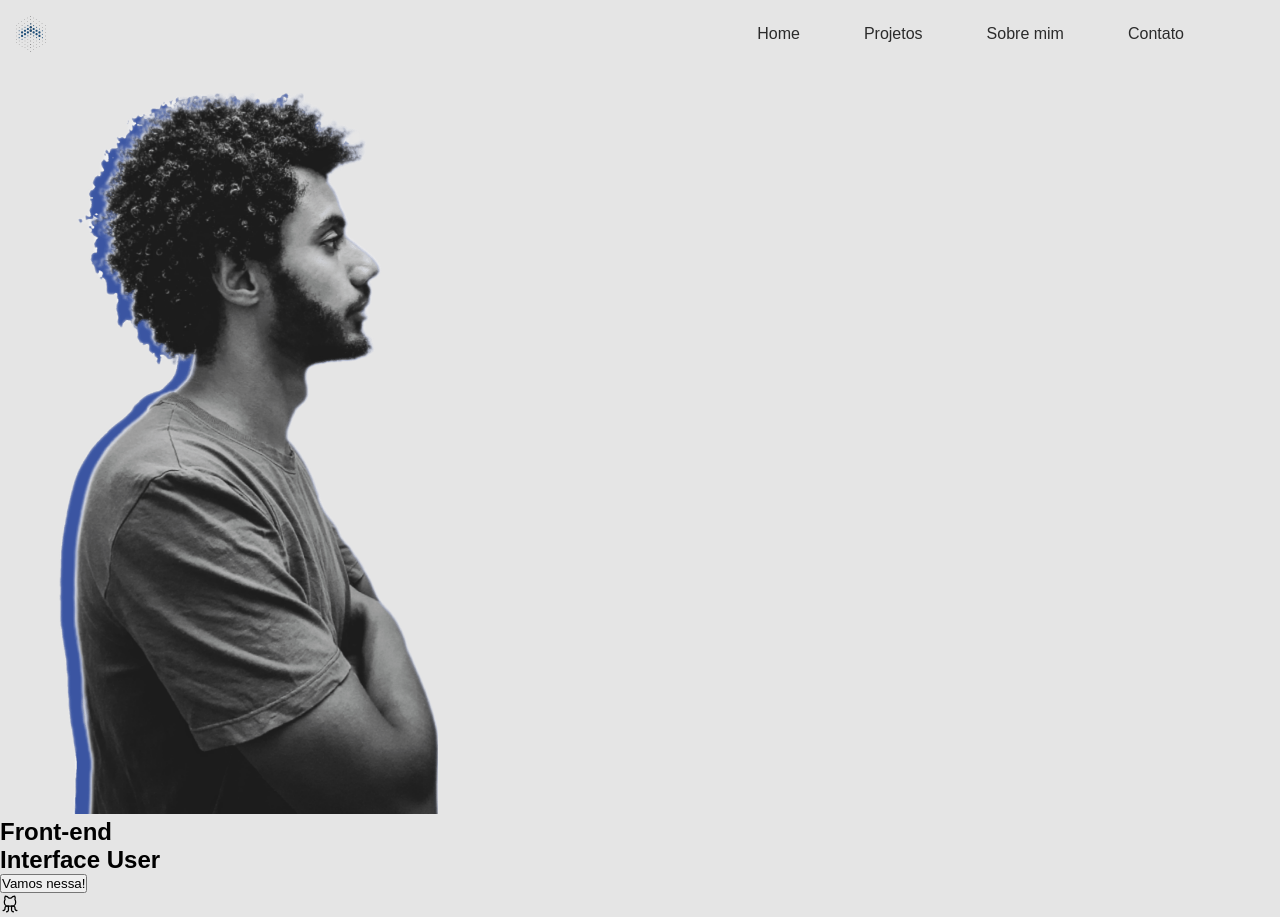
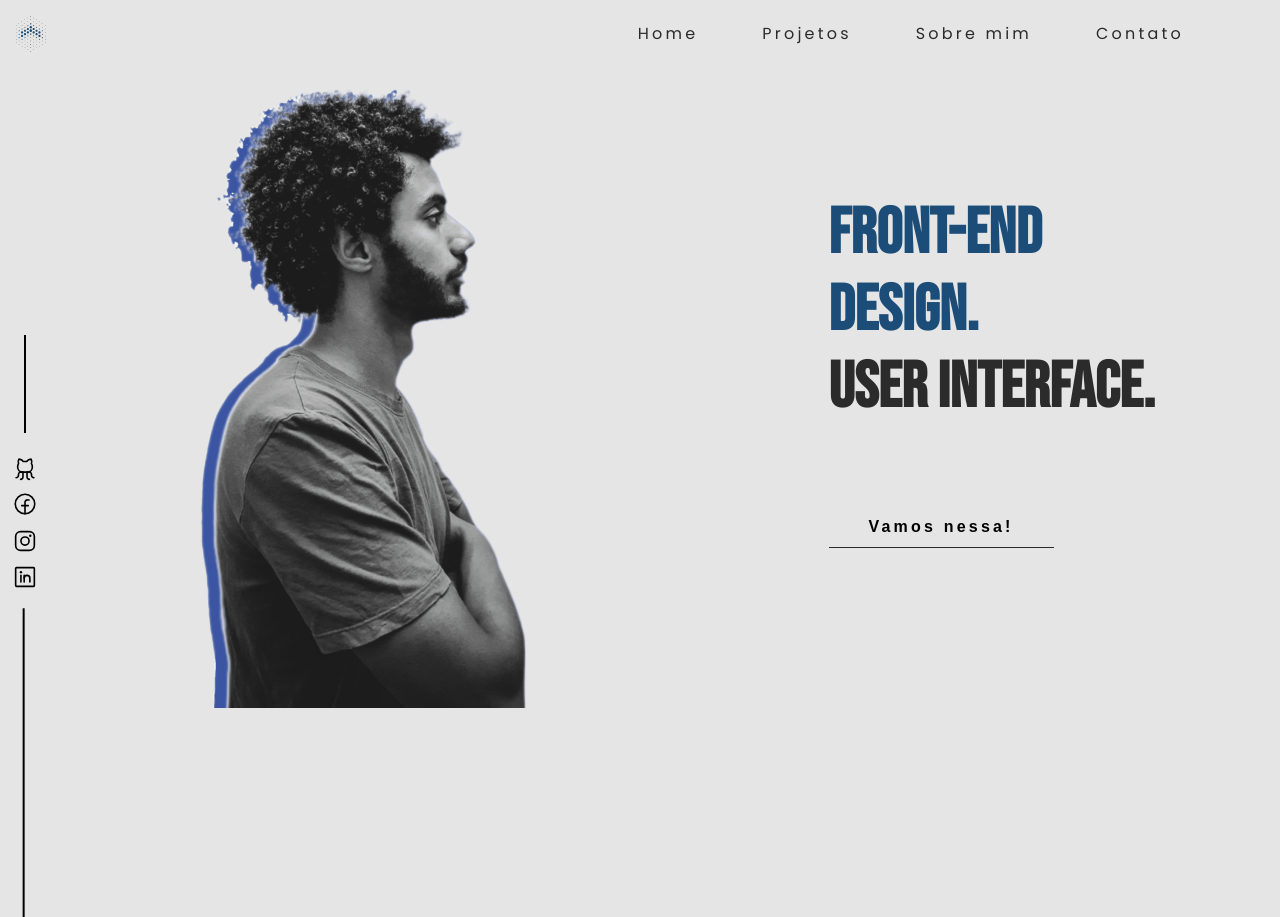
Before and after one commit to GustavoFFelipe/gustavo-portfolio, a React (Vite) app: page / in a window 1280 px wide. After the commit the page ends 800 px from the top, so only its background shows below. Built offline with nearby package versions, Linux system fonts and the light colour scheme.

Commit message:
Banner component

```diff
--- a/index.html
+++ b/index.html
@@ -2,9 +2,12 @@
 <html lang="en">
   <head>
     <meta charset="UTF-8" />
+    <link rel="preconnect" href="https://fonts.googleapis.com">
+    <link rel="preconnect" href="https://fonts.gstatic.com" crossorigin>
+
     <link rel="icon" type="image/svg+xml" href="/vite.svg" />
     <meta name="viewport" content="width=device-width, initial-scale=1.0" />
-    <title>Gustavo Felipe</title>
+    <link href="https://fonts.googleapis.com/css2?family=Bebas+Neue&family=Poppins:wght@400;700;900&display=swap" rel="stylesheet">    <title>Gustavo Felipe</title>
   </head>
   <body>
     <div id="root"></div>
--- /dev/null
+++ b/src/App.module.css
@@ -0,0 +1,6 @@
+.mainContent{
+    display: grid;
+    grid-template-columns: 50px 1fr;
+    justify-content: flex-start;
+    align-items: center;
+}
--- a/src/App.tsx
+++ b/src/App.tsx
@@ -3,15 +3,17 @@ import { Banner } from './components/Banner'
 import { Header } from './components/Header'
 import { Sidebar } from './components/Sidebar'
 import './global.css'
-
+import style from './App.module.css'
 
 function App() {
 
   return (
     <div className="App">
       <Header />
-      <Banner />
-      <Sidebar />
+      <article className={style.mainContent}>
+        <Sidebar />
+        <Banner />
+      </article>
     </div>
   )
 }
--- a/src/components/Banner.module.css
+++ b/src/components/Banner.module.css
@@ -1,3 +1,60 @@
+article {
+    display: flex;
+    justify-content: space-around;
+    align-items: center;
+}
+
 .perfil{
-    width: 35rem;
+    width: 30rem;
 }
+
+.bannerText {
+    margin-bottom: 2rem;
+
+}
+.bannerText > h2{
+    width: 22rem;
+    font-family: 'Bebas Neue', sans-serif;
+    font-size: 4rem;
+    font-weight: 700;
+    letter-spacing: 0rem;
+}
+.bannerText > .blackText{
+    color: var(--black-text)
+}
+.bannerText > .blueText{
+    color: var(--blue-text)
+}
+
+.bannerText > .blueText:hover{
+    color: var(--black-text);
+    transition: color .5s
+}
+.bannerText > .blackText:hover{
+    color: var(--blue-text);
+    transition: color .5s;
+}
+.buttonPopForm {
+
+    background-color: transparent;
+    margin-top: 5rem;
+
+    padding: .5rem 2.5rem;
+    font-size: 1rem;
+    font-weight: 700;
+
+    letter-spacing: .2rem;
+    line-height: 1.6;
+
+    border: 0;
+    border-bottom: 1px solid var(--black-text)
+}
+.buttonPopForm:hover {
+    transition: filter 2s;
+    color: var(--blue-text);
+    border: 1px solid var(--blue-text);
+    box-shadow: 2px 4px var(--black-text);
+    filter: brightness(1.9);
+    cursor: pointer;
+
+}
--- a/src/components/Banner.tsx
+++ b/src/components/Banner.tsx
@@ -6,10 +6,10 @@ export function Banner(){
         <article>
 
             <img className={style.perfil} src={PerfilPhoto} alt="" />
-            <div>
-                <h2>Front-end</h2>
-                <h2>Interface User</h2>
-                <button> Vamos nessa!</button>
+            <div className={style.bannerText}>
+                <h2 className={style.blueText}>FRONT-END DESIGN.</h2>
+                <h2 className={style.blackText}>USER INTERFACE.</h2>
+                <button className={style.buttonPopForm} > Vamos nessa!</button>
             </div>
         </article>
     )
--- a/src/components/Header.module.css
+++ b/src/components/Header.module.css
@@ -11,17 +11,19 @@
     font-size: 1rem;
     font-weight: 400;
     line-height: 1.6;
+    letter-spacing: .2rem;
 }
 .navLinks a {
     margin:0 2rem;
-    padding-bottom: .3rem;
+    padding-bottom: .1rem;
     text-decoration: none;
     color:var(--black-text)
 }
 .navLinks a:hover {
     color: var(--blue-text);
     border-bottom: 2px solid var(--blue-text);
-    transition: color .1s;
+    transition: filter;
+    filter: brightness(1.5)
 
 
 }
--- a/src/components/Sidebar.module.css
+++ b/src/components/Sidebar.module.css
@@ -0,0 +1,33 @@
+
+aside{
+    display: flex;
+    flex-direction: column;
+    align-items: center;
+    position: relative
+}
+
+.lineSmall{
+    position: fixed;
+    top: 5rem;
+}
+.midia{
+    position: fixed;
+    display: flex;
+    flex-direction: column;
+    justify-content: center;
+    align-items: center;
+
+    bottom: 12.5rem;
+
+}
+.midia > a {
+    margin-bottom: .2rem;
+    text-decoration: none;
+    color: black;
+}
+.lineLarge{
+    position: fixed;
+    height: 12.5rem;
+    bottom: -.5rem;
+    left: 1.4rem;
+}
--- a/src/components/Sidebar.tsx
+++ b/src/components/Sidebar.tsx
@@ -1,9 +1,22 @@
-import {GithubLogo} from 'phosphor-react'
-
+import {GithubLogo, FacebookLogo, InstagramLogo, LinkedinLogo} from 'phosphor-react'
+import lineLarge from '../assets/line-large.svg'
+import lineSmall from '../assets/line-small.svg'
+import style from './Sidebar.module.css'
 export function Sidebar(){
     return(
         <aside>
-            <GithubLogo size={20}/>
+            <div id="line-small">
+                <img src={lineSmall} alt="" />
+            </div>
+            <div className={style.midia}>
+                <a href="#"><GithubLogo size={26}  /></a>
+                <a href="#"><FacebookLogo size={26}/></a>
+                <a href="#"><InstagramLogo size={26} /></a>
+                <a href="#"><LinkedinLogo size={26} /></a>
+            </div>
+            <div className={style.lineLarge}>
+                <img src={lineLarge} />
+            </div>
         </aside>
     )
 }
```
Also changed, not shown: src/global.css (line endings or trailing spaces).
